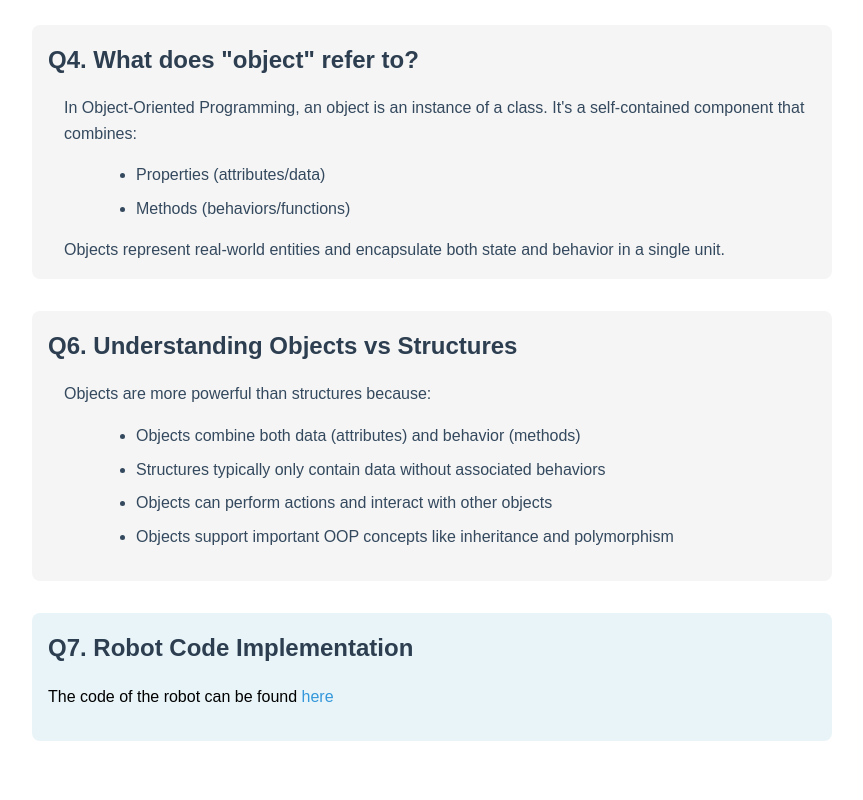
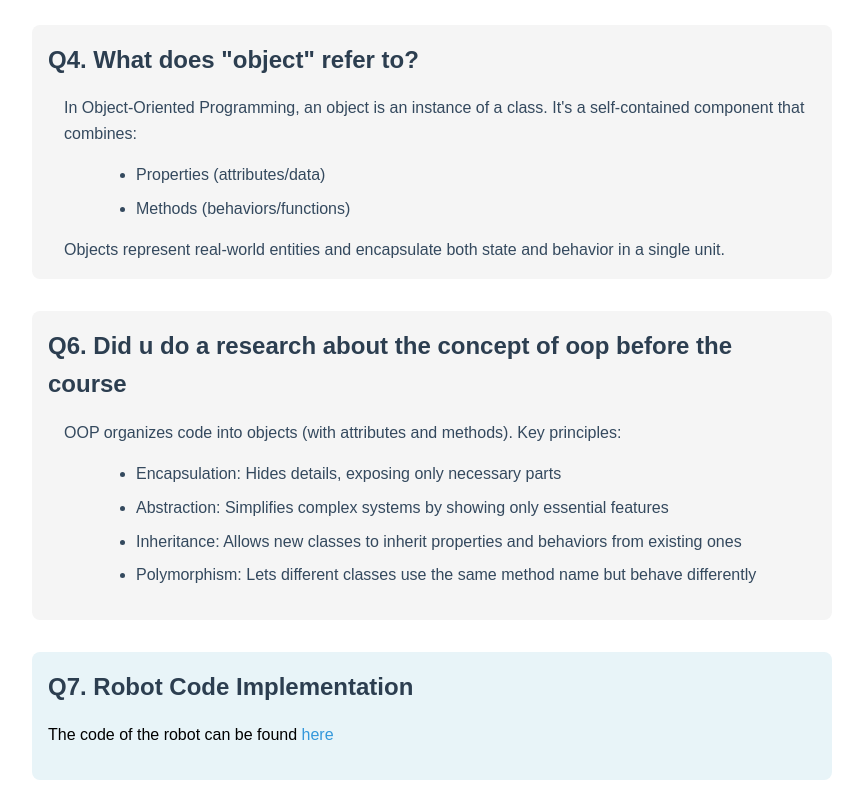
Before and after one commit to abdo0vuln/OOP, a plain HTML site: page index.html in a window 1280 px wide. Shown: the part 688-1488 px from the top of the page, without its empty margins (208-1071 px from the left). Before the commit the page ends 1449 px from the top, so only its background shows below. Drawn offline with Linux system fonts and the light colour scheme.

Commit message:
2 and commit

```diff
--- a/index.html
+++ b/index.html
@@ -90,14 +90,15 @@
     </div>
 
     <div class="section">
-        <div class="question">Q6. Understanding Objects vs Structures</div>
+        <div class="question">Q6. Did u do a research about the concept of oop before the course</div>
         <div class="answer">
-            Objects are more powerful than structures because:
+
+            OOP organizes code into objects (with attributes and methods). Key principles:
             <ul>
-                <li>Objects combine both data (attributes) and behavior (methods)</li>
-                <li>Structures typically only contain data without associated behaviors</li>
-                <li>Objects can perform actions and interact with other objects</li>
-                <li>Objects support important OOP concepts like inheritance and polymorphism</li>
+                <li>Encapsulation: Hides details, exposing only necessary parts</li>
+                <li>Abstraction: Simplifies complex systems by showing only essential features</li>
+                <li>Inheritance: Allows new classes to inherit properties and behaviors from existing ones</li>
+                <li>Polymorphism: Lets different classes use the same method name but behave differently</li>
             </ul>
         </div>
     </div>
```
